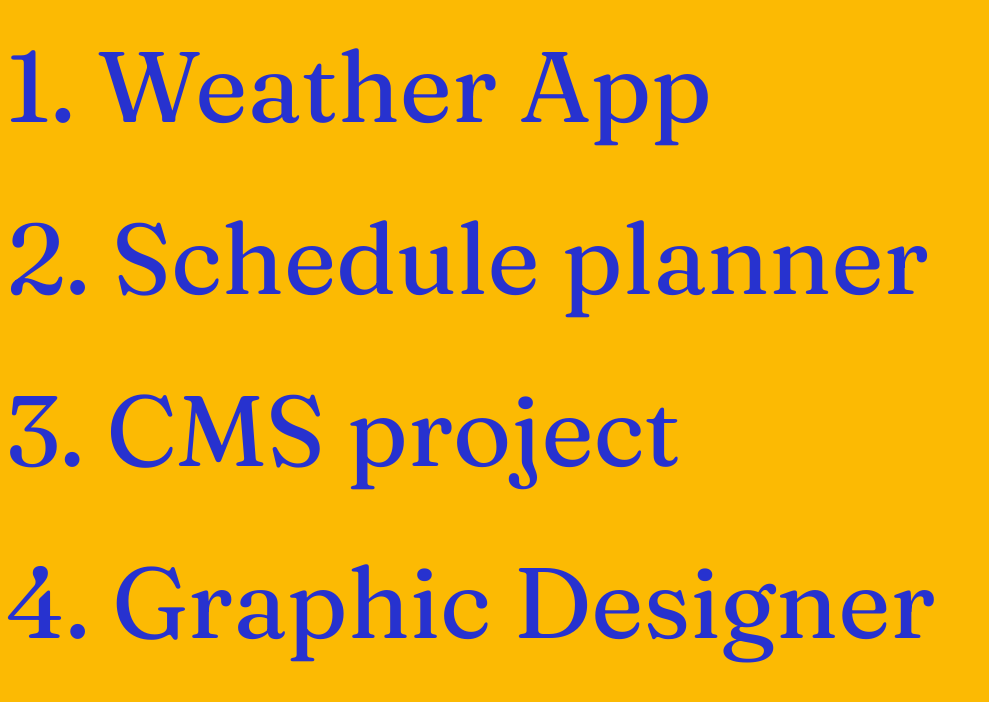
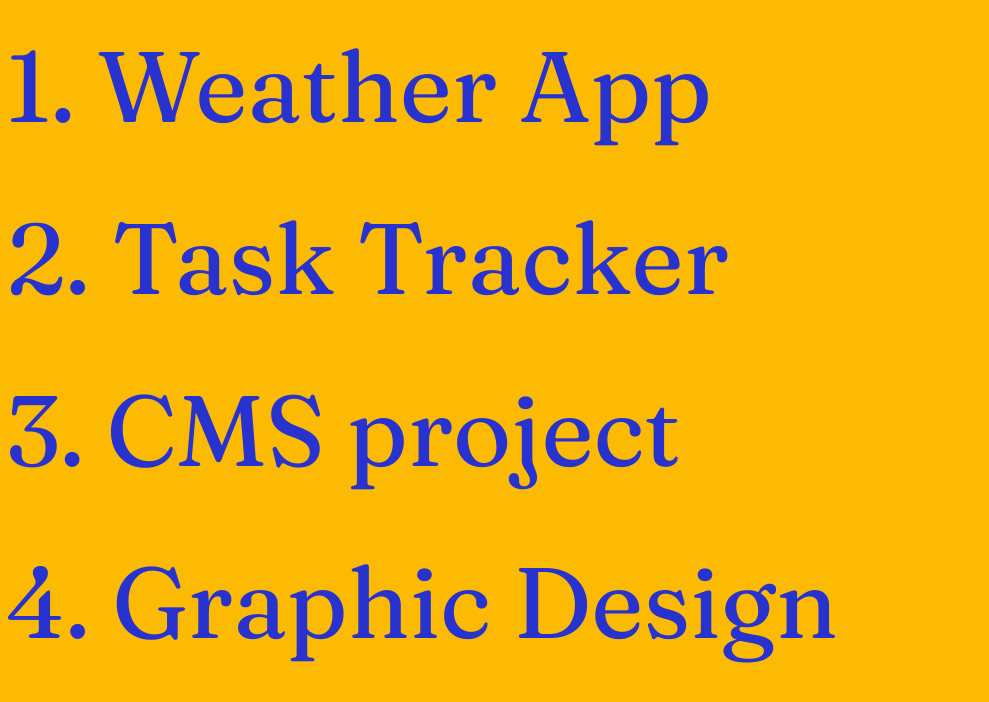
Before and after one commit to Sieglindevwb/my-portfolio, a Vue app: page /projects in a window 1280 px wide. Shown: the top 702 px of the page, without its empty margins (0-989 px from the left). Built offline with nearby package versions, Linux system fonts and the light colour scheme.

Commit message:
Add Task tracker app

```diff
--- a/src/components/ProjectPage.vue
+++ b/src/components/ProjectPage.vue
@@ -1,9 +1,9 @@
 <template>
   <div class="projects">
     <router-link to="/projects/weatherApp"><a>1. Weather App</a></router-link>
-    <router-link to="/projects"><a>2. Schedule planner</a></router-link>
+    <router-link to="/projects/taskTracker"><a>2. Task Tracker</a></router-link>
     <router-link to="/projects"><a>3. CMS project</a></router-link>
-    <router-link to="/projects"><a>4. Graphic Designer</a></router-link>
+    <router-link to="/projects"><a>4. Graphic Design</a></router-link>
   </div>
 </template>
 
--- /dev/null
+++ b/src/components/projects/TaskTracker.vue
@@ -0,0 +1,12 @@
+<template lang="">
+  <div></div>
+</template>
+<script>
+export default {
+  name: 'projects',
+  mounted() {
+    document.documentElement.style.setProperty('--color-background', '#ffa8d8');
+  },
+};
+</script>
+<style lang=""></style>
--- a/src/router.js
+++ b/src/router.js
@@ -4,6 +4,7 @@ import ProjectPage from './components/ProjectPage.vue';
 import AboutPage from './components/AboutPage.vue';
 import ContactPage from './components/ContactPage.vue';
 import WeatherAppPage from './components/projects/WeatherAppPage.vue';
+import TaskTracker from './components/projects/TaskTracker.vue';
 
 const routes = [
   {
@@ -31,6 +32,11 @@ const routes = [
     name: 'weatherApp',
     component: WeatherAppPage,
   },
+  {
+    path: '/projects/taskTracker',
+    name: 'taskTracker',
+    component: TaskTracker,
+  },
 ];
 
 const router = createRouter({
```
